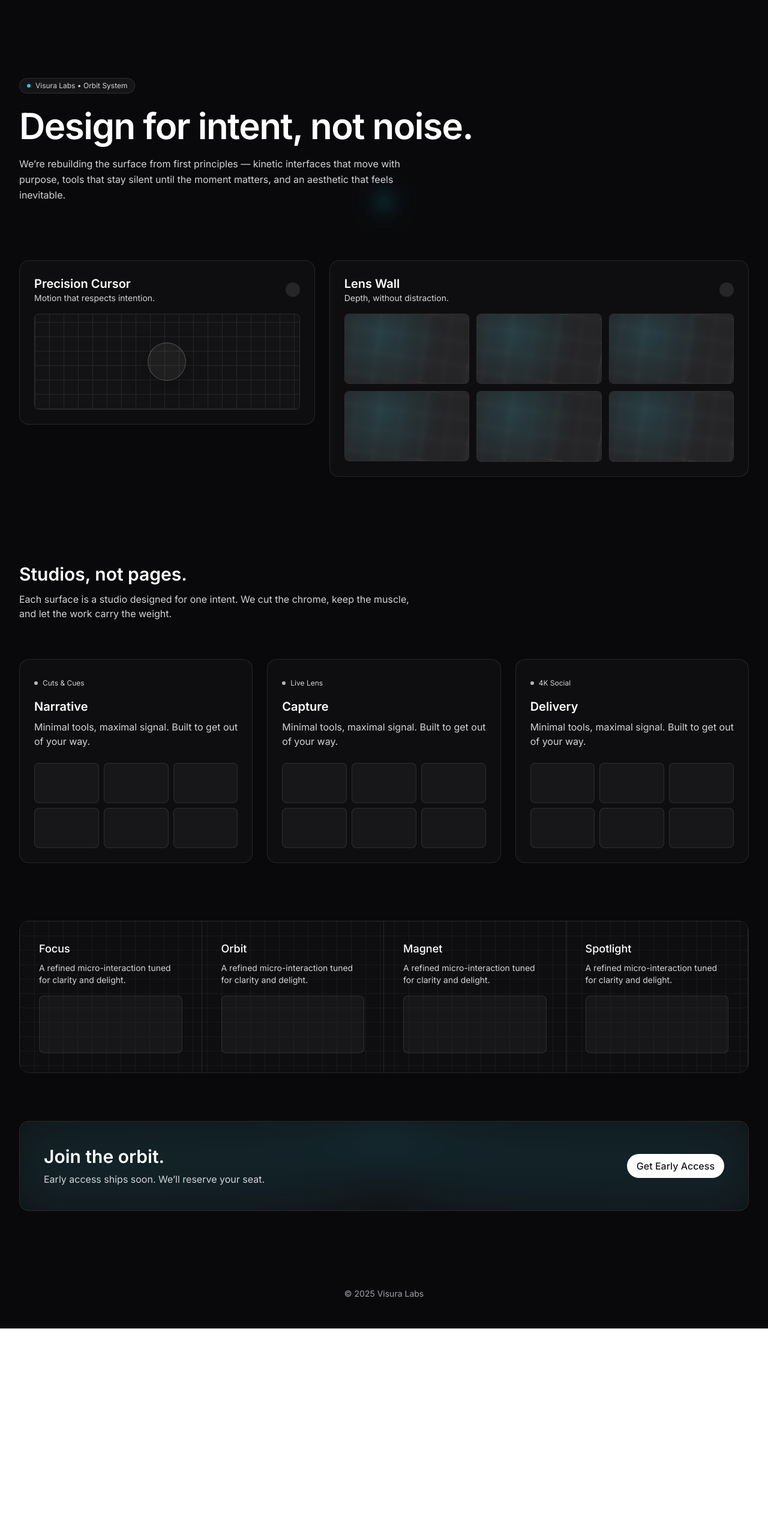
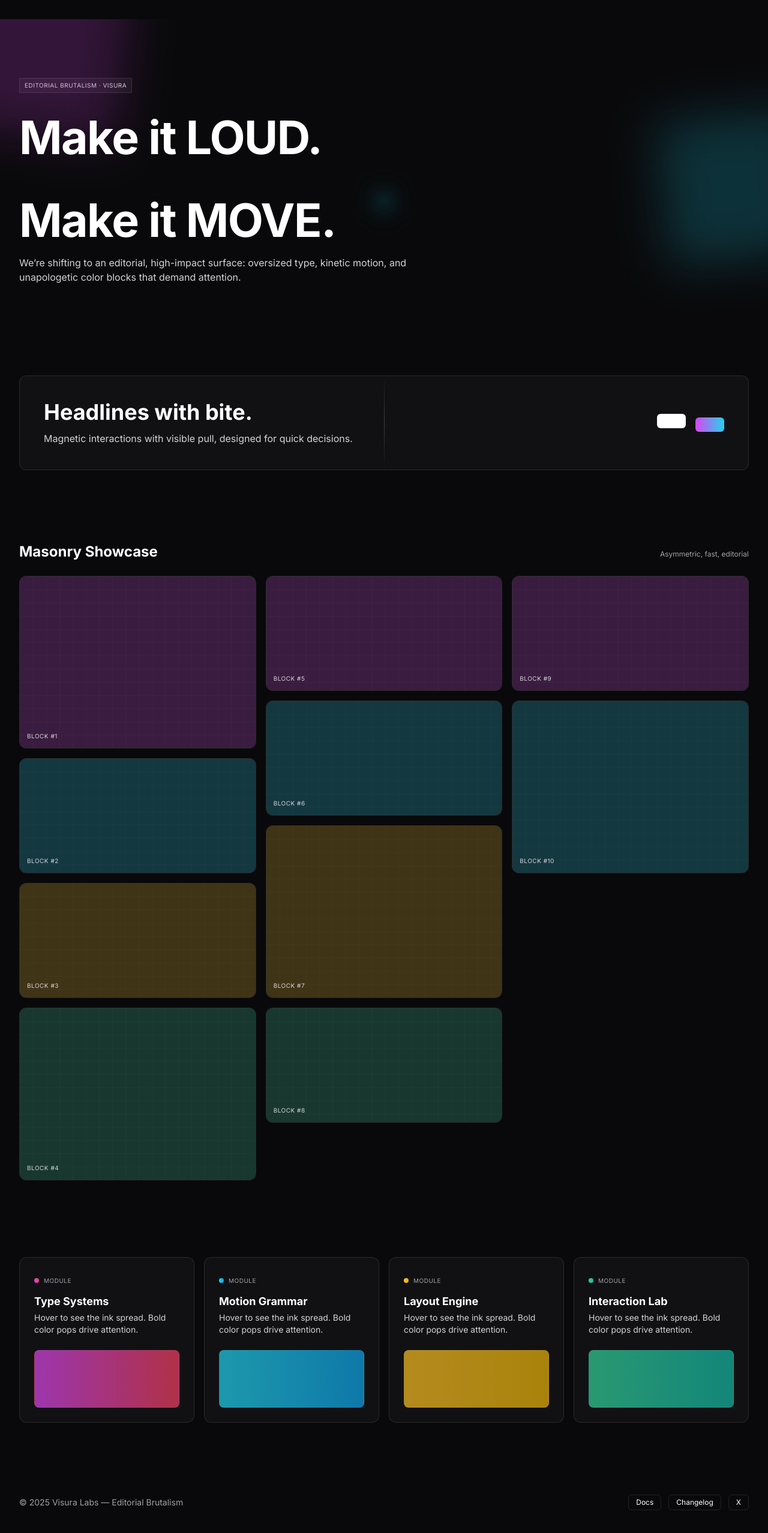
Before and after one commit to flames-25/frontend-repo_es4rmftd_k6sedy, a React (Vite) app: page / in a window 1280 px wide. Shown: the part 64-2620 px from the top of the page at 60% size. Before the commit the page ends 2279 px from the top, so only its background shows below. Built offline with nearby package versions, Linux system fonts and the light colour scheme; a web font is replaced by a local one.

Commit message:
Update project prj_es4rmftd - 2025-11-10T15:30:35.666Z

```diff
--- a/src/App.jsx
+++ b/src/App.jsx
@@ -1,129 +1,87 @@
 import MinimalNav from './components/MinimalNav'
 import CursorComet from './components/CursorComet'
-import { motion } from 'framer-motion'
+import MagneticButton from './components/MagneticButton'
+import { motion, useReducedMotion } from 'framer-motion'
 
 function App() {
   return (
-    <div className="min-h-screen bg-zinc-950 text-white selection:bg-cyan-400/20 selection:text-white">
+    <div className="min-h-screen bg-zinc-950 text-white selection:bg-fuchsia-400/20 selection:text-white">
       <CursorComet />
       <MinimalNav />
       <main className="pt-24">
-        <ManifestoHero />
-        <SegmentedShowcase />
-        <StudioGrid />
-        <CTA />
-        <Footer />
+        <EditorialHero />
+        <KineticCTA />
+        <MasonryShowcase />
+        <InkSpreadGallery />
+        <PunchyFooter />
       </main>
     </div>
   )
 }
 
-function ManifestoHero() {
+function EditorialHero() {
+  const prefersReduced = useReducedMotion()
+  const line = (text, colorClasses = '') => (
+    <motion.div
+      key={text}
+      initial={{ y: prefersReduced ? 0 : 40, opacity: 0 }}
+      whileInView={{ y: 0, opacity: 1 }}
+      viewport={{ once: true, amount: 0.6 }}
+      transition={{ type: 'spring', stiffness: 140, damping: 18 }}
+      className={`leading-[0.9] tracking-[-0.02em] ${colorClasses}`}
+    >
+      <span className="inline-block will-change-transform">{text}</span>
+    </motion.div>
+  )
+
   return (
     <section className="relative overflow-hidden">
-      {/* Orbital gradient field */}
-      <div className="absolute inset-0 -z-10">
-        <div className="absolute -top-40 left-1/2 -translate-x-1/2 size-[1200px] rounded-full bg-[radial-gradient(circle_at_center,rgba(34,211,238,0.18),transparent_55%)] blur-2xl" />
-        <div className="absolute -bottom-64 left-1/3 size-[900px] rounded-full bg-[radial-gradient(circle_at_center,rgba(56,189,248,0.14),transparent_60%)] blur-xl" />
-      </div>
-      <div className="mx-auto max-w-7xl px-4 md:px-6 lg:px-8 py-24">
-        <p className="inline-flex items-center gap-2 rounded-full border border-white/10 bg-white/5 px-3 py-1 text-xs text-zinc-300">
-          <span className="h-1.5 w-1.5 rounded-full bg-cyan-400 animate-pulse" />
-          Visura Labs • Orbit System
+      {/* brutalist color pops */}
+      <div className="pointer-events-none absolute -top-24 -left-20 h-72 w-72 rotate-6 rounded-lg bg-fuchsia-500/20 blur-2xl" />
+      <div className="pointer-events-none absolute top-40 -right-16 h-60 w-60 -rotate-6 rounded-lg bg-cyan-400/20 blur-2xl" />
+      <div className="mx-auto max-w-7xl px-4 md:px-6 lg:px-8 py-16 md:py-24">
+        <p className="inline-flex items-center gap-2 rounded-sm border border-white/10 bg-white/5 px-2 py-1 text-[10px] uppercase tracking-wider text-zinc-300">
+          Editorial Brutalism · Visura
         </p>
-        <h1 className="mt-6 text-4xl md:text-6xl font-semibold tracking-tight">Design for intent, not noise.</h1>
-        <p className="mt-5 max-w-2xl text-zinc-300 leading-relaxed">We’re rebuilding the surface from first principles — kinetic interfaces that move with purpose, tools that stay silent until the moment matters, and an aesthetic that feels inevitable.</p>
-      </div>
-      <KineticBoard />
-    </section>
-  )
-}
-
-function KineticBoard() {
-  return (
-    <div className="relative mx-auto max-w-7xl px-4 md:px-6 lg:px-8 pb-20">
-      {/* Split, asymmetric kinetic board */}
-      <div className="grid lg:grid-cols-12 gap-6">
-        <div className="lg:col-span-5">
-          <Card title="Precision Cursor" subtitle="Motion that respects intention.">
-            <div className="relative h-40 overflow-hidden rounded-lg border border-white/10 bg-zinc-900/50">
-              <div className="absolute inset-0 bg-[repeating-linear-gradient(90deg,rgba(255,255,255,0.08)_0_1px,transparent_1px_24px),repeating-linear-gradient(0deg,rgba(255,255,255,0.08)_0_1px,transparent_1px_24px)]" />
-              <div className="absolute inset-0 grid place-items-center">
-                <div className="h-16 w-16 rounded-full border border-white/20 bg-white/5 shadow-[0_10px_40px_-10px_rgba(0,0,0,0.6),inset_0_1px_0_0_rgba(255,255,255,0.08)]" />
-              </div>
-            </div>
-          </Card>
+        <div className="mt-6 md:mt-10 font-black">
+          <h1 className="text-[12vw] md:text-[8vw] lg:text-[6vw]">
+            {line('Make it LOUD.', 'text-white')}
+            {line('Make it CLEAR.', 'text-transparent bg-clip-text bg-gradient-to-r from-fuchsia-400 to-cyan-400')}
+            {line('Make it MOVE.', 'text-white')}
+          </h1>
         </div>
-        <div className="lg:col-span-7">
-          <Card title="Lens Wall" subtitle="Depth, without distraction.">
-            <div className="grid grid-cols-3 gap-3">
-              {Array.from({ length: 6 }).map((_, i) => (
-                <div key={i} className="relative aspect-video rounded-lg overflow-hidden border border-white/10 bg-white/5">
-                  <div className="absolute inset-0 scale-[1.6] rotate-[8deg] bg-[repeating-linear-gradient(90deg,rgba(255,255,255,0.08)_0_1px,transparent_1px_24px),repeating-linear-gradient(0deg,rgba(255,255,255,0.08)_0_1px,transparent_1px_24px)]" />
-                  <div className="absolute inset-0 ring-1 ring-cyan-400/10" />
-                  <div className="absolute inset-0 bg-[radial-gradient(180px_180px_at_30%_30%,rgba(34,211,238,0.14),transparent_55%)]" />
-                  <div className="absolute inset-0 backdrop-blur-sm bg-white/5" />
-                </div>
-              ))}
-            </div>
-          </Card>
+        <div className="mt-6 max-w-2xl text-zinc-300 text-sm md:text-base">
+          We’re shifting to an editorial, high-impact surface: oversized type, kinetic motion, and unapologetic color blocks that demand attention.
         </div>
-      </div>
-    </div>
-  )
-}
-
-function SegmentedShowcase() {
-  return (
-    <section className="relative">
-      <div className="mx-auto max-w-7xl px-4 md:px-6 lg:px-8 py-16">
-        <h2 className="text-2xl md:text-3xl font-semibold">Studios, not pages.</h2>
-        <p className="mt-3 text-zinc-300 max-w-2xl">Each surface is a studio designed for one intent. We cut the chrome, keep the muscle, and let the work carry the weight.</p>
-      </div>
-      <div className="mx-auto max-w-7xl px-4 md:px-6 lg:px-8 pb-24 grid md:grid-cols-3 gap-6">
-        <StudioCard title="Narrative" tag="Cuts & Cues" color="from-cyan-400 to-sky-400" />
-        <StudioCard title="Capture" tag="Live Lens" color="from-fuchsia-400 to-violet-400" />
-        <StudioCard title="Delivery" tag="4K Social" color="from-emerald-400 to-teal-400" />
       </div>
     </section>
   )
 }
 
-function StudioCard({ title, tag, color }) {
+function KineticCTA() {
   return (
-    <div className="group relative overflow-hidden rounded-2xl border border-white/10 bg-zinc-900/40 p-6">
-      <div className={`pointer-events-none absolute -inset-1 rounded-2xl bg-gradient-to-r ${color} opacity-0 group-hover:opacity-100 blur-2xl transition-opacity`} />
-      <div className="relative">
-        <div className="inline-flex items-center gap-2 text-xs text-zinc-300">
-          <span className="h-1.5 w-1.5 rounded-full bg-white/70" />
-          {tag}
-        </div>
-        <h3 className="mt-4 text-xl font-semibold">{title}</h3>
-        <p className="mt-2 text-zinc-300">Minimal tools, maximal signal. Built to get out of your way.</p>
-      </div>
-      <div className="mt-6 grid grid-cols-3 gap-2">
-        {Array.from({ length: 6 }).map((_, i) => (
-          <div key={i} className="aspect-[16/10] rounded-lg border border-white/10 bg-zinc-800/40" />
-        ))}
-      </div>
-    </div>
-  )
-}
-
-function StudioGrid() {
-  return (
-    <section className="relative">
+    <section className="relative py-10 md:py-14">
       <div className="mx-auto max-w-7xl px-4 md:px-6 lg:px-8">
-        <div className="relative overflow-hidden rounded-2xl border border-white/10">
-          <div className="absolute inset-0 bg-[linear-gradient(to_right,rgba(255,255,255,0.07)_1px,transparent_1px),linear-gradient(to_bottom,rgba(255,255,255,0.07)_1px,transparent_1px)] bg-[size:24px_24px]" />
-          <div className="relative grid md:grid-cols-4 gap-0">
-            {['Focus','Orbit','Magnet','Spotlight'].map((label) => (
-              <div key={label} className="p-6 md:p-8 border-b md:border-b-0 md:border-r border-white/10 bg-zinc-900/40">
-                <h4 className="text-lg font-medium">{label}</h4>
-                <p className="mt-2 text-sm text-zinc-300">A refined micro-interaction tuned for clarity and delight.</p>
-                <div className="mt-4 h-24 rounded-lg border border-white/10 bg-zinc-800/40" />
-              </div>
-            ))}
+        <div className="relative overflow-hidden rounded-xl border border-white/10 bg-zinc-900/60">
+          {/* sharp split stripe */}
+          <div className="absolute inset-y-0 left-1/2 w-px bg-gradient-to-b from-transparent via-white/20 to-transparent" />
+          <div className="relative grid gap-6 md:grid-cols-2 p-6 md:p-10">
+            <div>
+              <h2 className="text-2xl md:text-4xl font-extrabold leading-tight">
+                Headlines with bite.
+              </h2>
+              <p className="mt-3 text-zinc-300">
+                Magnetic interactions with visible pull, designed for quick decisions.
+              </p>
+            </div>
+            <div className="flex items-end md:items-center justify-start md:justify-end gap-4">
+              <MagneticButton href="#" className="bg-white text-zinc-900 hover:bg-zinc-200 rounded-lg px-6 py-3">
+                Start Now
+              </MagneticButton>
+              <MagneticButton href="#" as="button" className="rounded-lg px-6 py-3 bg-gradient-to-r from-fuchsia-500 to-cyan-400 text-zinc-950 font-semibold">
+                Explore Demos
+              </MagneticButton>
+            </div>
           </div>
         </div>
       </div>
@@ -131,44 +89,101 @@ function StudioGrid() {
   )
 }
 
-function Card({ title, subtitle, children }) {
+function MasonryShowcase() {
+  const items = Array.from({ length: 10 }).map((_, i) => ({
+    id: i,
+    tall: i % 3 === 0,
+    color:
+      i % 4 === 0
+        ? 'bg-fuchsia-500/20'
+        : i % 4 === 1
+        ? 'bg-cyan-400/20'
+        : i % 4 === 2
+        ? 'bg-amber-400/20'
+        : 'bg-emerald-400/20',
+  }))
+
   return (
-    <div className="relative rounded-2xl border border-white/10 bg-zinc-900/40 p-6">
-      <div className="flex items-center justify-between">
-        <div>
-          <h3 className="text-xl font-semibold text-white">{title}</h3>
-          <p className="text-sm text-zinc-300">{subtitle}</p>
+    <section className="relative py-10 md:py-16">
+      <div className="mx-auto max-w-7xl px-4 md:px-6 lg:px-8">
+        <div className="flex items-baseline justify-between">
+          <h3 className="text-xl md:text-2xl font-bold">Masonry Showcase</h3>
+          <span className="text-xs text-zinc-400">Asymmetric, fast, editorial</span>
         </div>
-        <div className="h-6 w-6 rounded-full bg-white/10" />
+        <div className="mt-6 columns-1 md:columns-2 lg:columns-3 gap-4 [column-fill:balance]"><div>
+          {items.map((it) => (
+            <motion.div
+              key={it.id}
+              initial={{ y: 20, opacity: 0 }}
+              whileInView={{ y: 0, opacity: 1 }}
+              viewport={{ once: true }}
+              transition={{ duration: 0.35, ease: 'easeOut' }}
+              className={`mb-4 break-inside-avoid rounded-xl border border-white/10 bg-zinc-900/60 ${it.tall ? 'h-72' : 'h-48'} relative overflow-hidden`}
+            >
+              <div className={`absolute inset-0 ${it.color}`} />
+              <div className="absolute inset-0 bg-[linear-gradient(to_right,rgba(255,255,255,0.08)_1px,transparent_1px),linear-gradient(to_bottom,rgba(255,255,255,0.08)_1px,transparent_1px)] bg-[size:22px_22px] opacity-30" />
+              <div className="absolute bottom-3 left-3 text-[10px] uppercase tracking-wider text-zinc-300">Block #{it.id + 1}</div>
+            </motion.div>
+          ))}
+        </div></div>
       </div>
-      <div className="mt-4">{children}</div>
-    </div>
+    </section>
   )
 }
 
-function CTA() {
+function InkSpreadGallery() {
+  const cards = [
+    { title: 'Type Systems', color: 'from-fuchsia-500 to-rose-500' },
+    { title: 'Motion Grammar', color: 'from-cyan-400 to-sky-500' },
+    { title: 'Layout Engine', color: 'from-amber-400 to-yellow-500' },
+    { title: 'Interaction Lab', color: 'from-emerald-400 to-teal-500' },
+  ]
+
   return (
-    <section id="cta" className="relative py-20">
+    <section className="relative py-10 md:py-16">
       <div className="mx-auto max-w-7xl px-4 md:px-6 lg:px-8">
-        <div className="relative overflow-hidden rounded-2xl border border-white/10 bg-zinc-900/60 p-8 md:p-10">
-          <div className="absolute -inset-2 rounded-2xl bg-[conic-gradient(from_180deg_at_50%_50%,rgba(34,211,238,0.0),rgba(34,211,238,0.18),rgba(34,211,238,0.0))] blur-2xl" />
-          <div className="relative flex flex-col md:flex-row md:items-center md:justify-between gap-6">
-            <div>
-              <h3 className="text-2xl md:text-3xl font-semibold">Join the orbit.</h3>
-              <p className="mt-2 text-zinc-300">Early access ships soon. We’ll reserve your seat.</p>
-            </div>
-            <button className="px-4 py-2 rounded-full bg-white text-zinc-900 font-medium hover:bg-zinc-100">Get Early Access</button>
-          </div>
+        <div className="grid sm:grid-cols-2 lg:grid-cols-4 gap-4">
+          {cards.map((c) => (
+            <InkCard key={c.title} title={c.title} color={c.color} />
+          ))}
         </div>
       </div>
     </section>
   )
 }
 
-function Footer() {
+function InkCard({ title, color }) {
   return (
-    <footer className="py-12 text-center text-sm text-zinc-400">
-      <p>© {new Date().getFullYear()} Visura Labs</p>
+    <div className="group relative overflow-hidden rounded-xl border border-white/10 bg-zinc-900/60 p-6">
+      {/* ink spread */}
+      <span className={`pointer-events-none absolute -inset-20 opacity-0 group-hover:opacity-100 transition-opacity duration-300`}></span>
+      <span className={`pointer-events-none absolute inset-0 scale-0 group-hover:scale-150 transition-transform duration-500 ease-out rounded-full bg-[radial-gradient(circle_at_center,rgba(255,255,255,0.12),transparent_60%)]`} />
+      <div className="relative">
+        <div className="inline-flex items-center gap-2 text-[10px] uppercase tracking-wider text-zinc-400">
+          <span className={`h-2 w-2 rounded-full bg-gradient-to-r ${color}`}></span>
+          Module
+        </div>
+        <h4 className="mt-4 text-lg font-extrabold leading-none">{title}</h4>
+        <p className="mt-2 text-sm text-zinc-300">Hover to see the ink spread. Bold color pops drive attention.</p>
+        <div className={`mt-6 h-24 rounded-lg border border-white/10 bg-gradient-to-r ${color} opacity-70`} />
+      </div>
+    </div>
+  )
+}
+
+function PunchyFooter() {
+  return (
+    <footer className="py-14">
+      <div className="mx-auto max-w-7xl px-4 md:px-6 lg:px-8">
+        <div className="flex flex-col md:flex-row items-center justify-between gap-4">
+          <p className="text-zinc-400 text-sm">© {new Date().getFullYear()} Visura Labs — Editorial Brutalism</p>
+          <div className="flex items-center gap-3">
+            <a className="text-xs px-3 py-1 rounded-md border border-white/10 hover:bg-white hover:text-zinc-900 transition-colors" href="#">Docs</a>
+            <a className="text-xs px-3 py-1 rounded-md border border-white/10 hover:bg-white hover:text-zinc-900 transition-colors" href="#">Changelog</a>
+            <a className="text-xs px-3 py-1 rounded-md border border-white/10 hover:bg-white hover:text-zinc-900 transition-colors" href="#">X</a>
+          </div>
+        </div>
+      </div>
     </footer>
   )
 }
```
Also changed, not shown: 1 other file (tests, documents, lock files or other folders).
